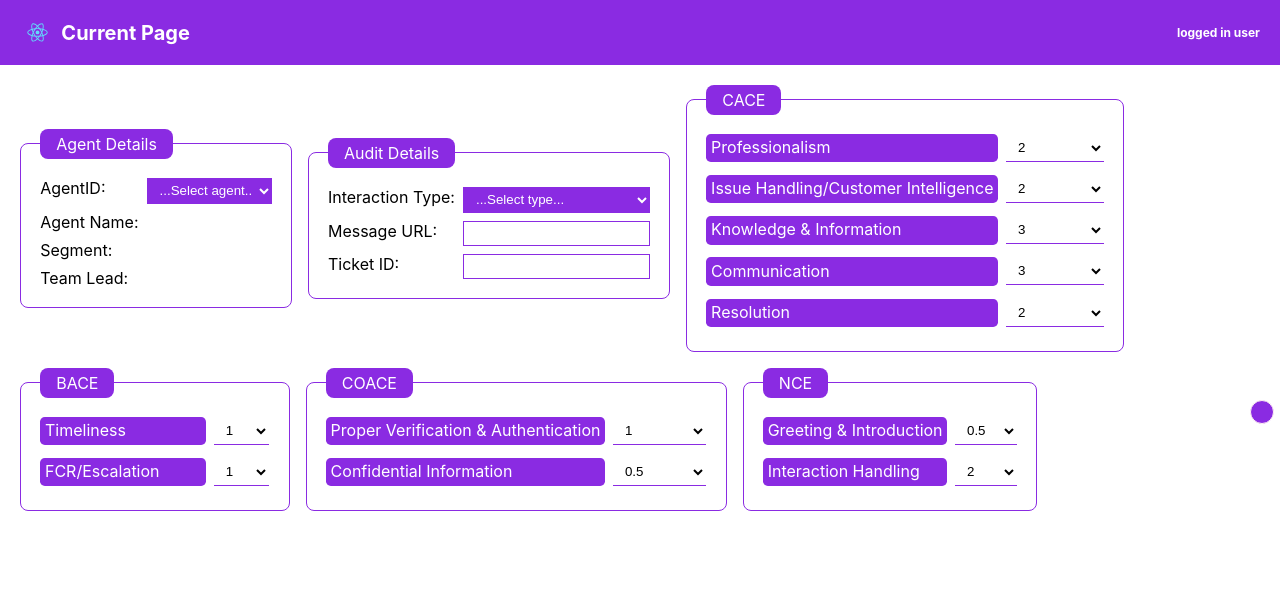
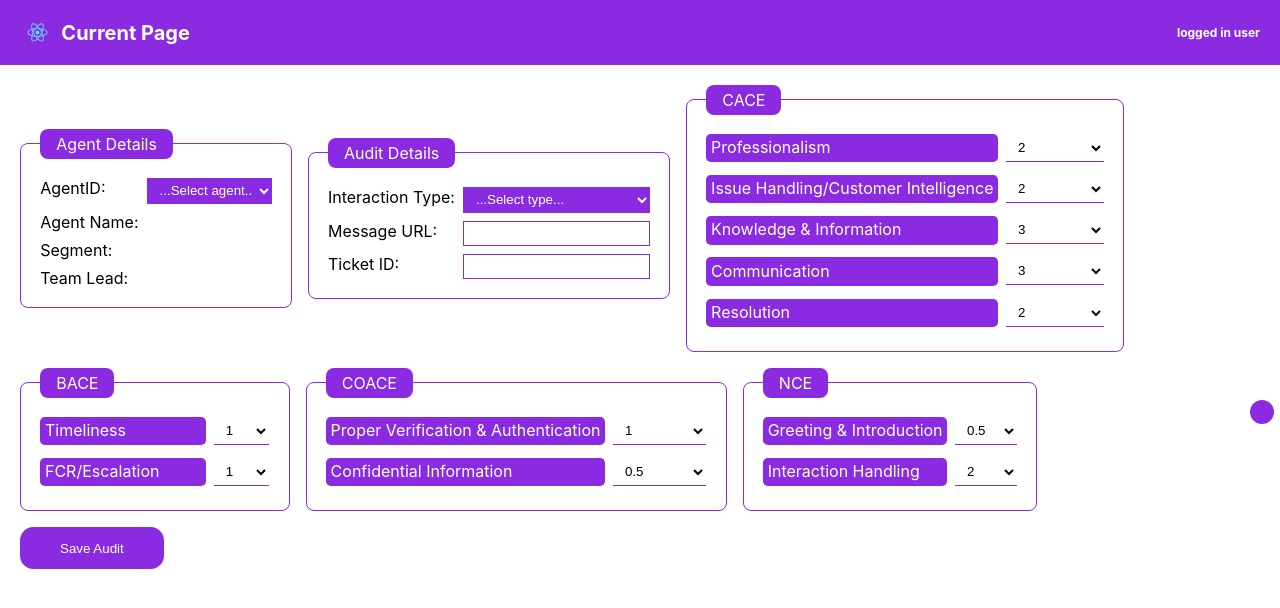
Before and after one commit to a-adeleye/qa, a React (Create React App) app: page / in a window 1280 px wide. Shown: the top 608 px of the page. Built offline with nearby package versions, Linux system fonts and the light colour scheme.

Commit message:
presets updated

```diff
--- a/src/App.css
+++ b/src/App.css
@@ -50,16 +50,20 @@ header {
   height: 10em;
 }
 
+.presets:hover .default {
+  display: none;
+}
+
 .default,
 .silver,
 .blue,
 .orange,
 .pink,
-.violet {
+.violet,
+.picker {
   width: 1.5em;
   height: 1.5em;
   border-radius: 50%;
-  border: 0.8px solid #fff2f1;
   margin-right: 0.4em;
   cursor: pointer;
 }
@@ -183,6 +187,19 @@ select {
   color: black;
 }
 
+.saveAuditBtn {
+  padding: 1em 3em;
+  cursor: pointer;
+  background-color: var(--default-color);
+  border: none;
+  border-radius: 1em;
+  color: #ffffff;
+}
+
+.saveAuditBtn:hover {
+  transform: scale(0.9);
+}
+
 /*
 input {
   text-indent: 5px;
--- a/src/components/AuditForm.js
+++ b/src/components/AuditForm.js
@@ -8,8 +8,12 @@ import AUDITCATEGORIES from "./AuditCategories";
 
 
 function AuditForm() {
-  function handleSubmit() {
-    console.log("formData");
+
+  const [audit, setAudit] = React.useState({})
+
+  function handleSubmit(e) {
+    e.preventDefault()
+    console.log(audit)
   }
 
   return (
@@ -17,6 +21,7 @@ function AuditForm() {
       <AgentDetails />
       <AuditDetails />
       <Audit auditSheet={AUDITCATEGORIES}/>
+      <button className="saveAuditBtn">Save Audit</button>
     </form>
   );
 }
--- a/src/components/Presets.js
+++ b/src/components/Presets.js
@@ -3,8 +3,7 @@ import React from "react";
 function Presets() {
   const r = document.querySelector(":root");
   const defaultPreset = document.querySelector(".default");
-
-
+  const cp = document.querySelector(".picker");
 
   function changeTheme(e) {
     const { id } = e.target;
@@ -13,6 +12,13 @@ function Presets() {
     //const defaultTheme = getComputedStyle(r).getPropertyValue("--default-color");
     //console.log(defaultTheme)
   }
+
+  function colorPicker() {
+    let color = cp.value;
+    r.style.setProperty("--default-color", color);
+    defaultPreset.style.backgroundColor = color;
+  }
+
   return (
     <div className="presets">
       <div className="default"></div>
@@ -21,6 +27,7 @@ function Presets() {
       <div className="silver" id="#757780" onClick={changeTheme}></div>
       <div className="orange" id="#f26430" onClick={changeTheme}></div>
       <div className="pink" id="#e34a6f" onClick={changeTheme}></div>
+      <input className="picker" type="color" onChange={colorPicker}></input>
     </div>
   );
 }
```
